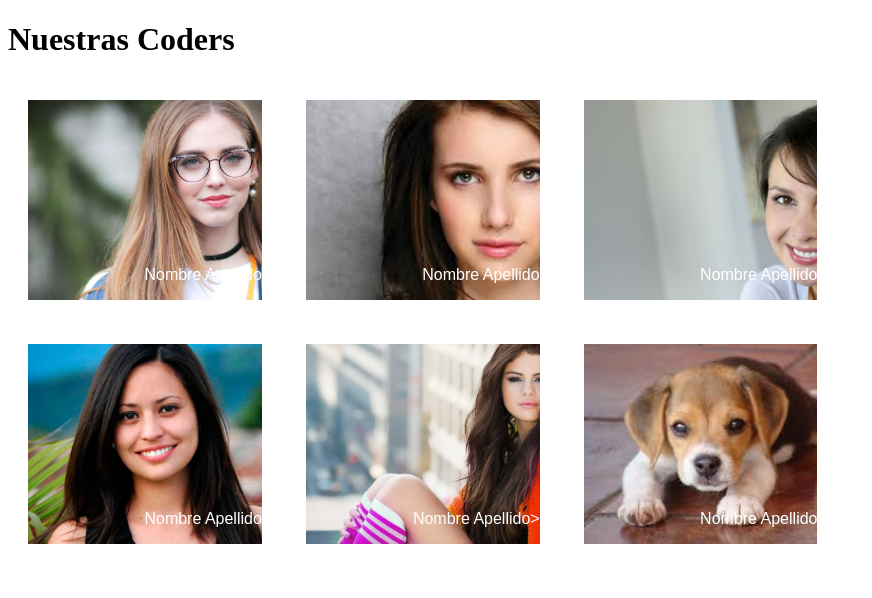
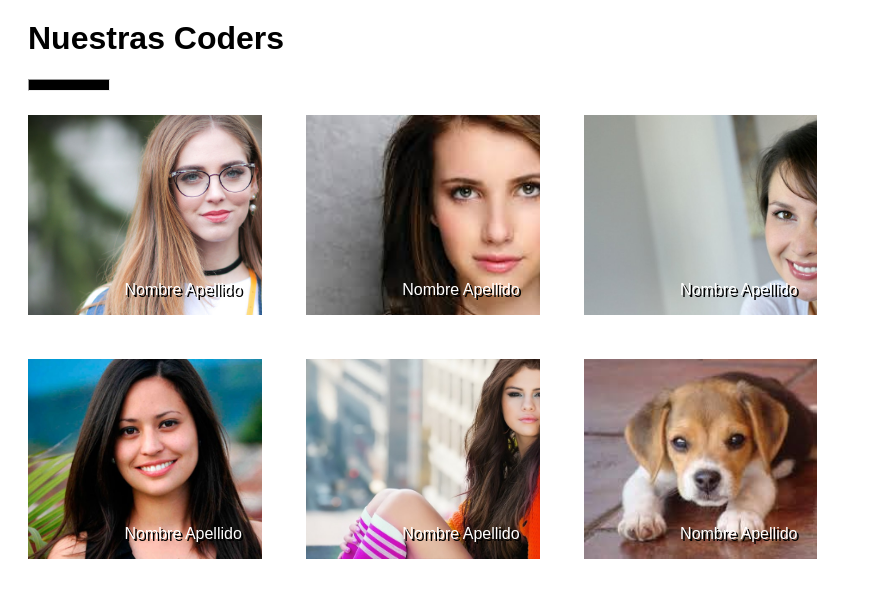
Before and after one commit to Aciremaaleman/coders, a plain HTML site: page index.html in a window 1280 px wide. Shown: the whole page, without its empty margins (0-872 px from the left). Drawn offline with Linux system fonts and the light colour scheme.

Commit message:
nuestros coders ejercicio completo

```diff
--- a/css/style.css
+++ b/css/style.css
@@ -22,6 +22,19 @@
   background-image: url(../assets/images/cara6.jpg);
   background-size: cover;
 }
+
+h1 {
+  font-family: sans-serif;
+  margin: 20px;
+}
+
+hr {
+  background-color: #000;
+  display: inline-block;
+  height: 10px;
+  margin: 0px 20px;
+  width: 80px;
+}
 .cuadro {
   width: 18.5%;
   height:200px;
@@ -30,12 +43,18 @@
   display: inline-block;
   position:relative;
 }
+
+.cuadro:hover {
+  opacity: 0.5;
+}
 .parrafo {
+  color: white;
+  display: inline-block;
   font-family: sans-serif;
   font-size: 16px;
-  color: white;
-  display: inline-block;
+  margin-right: 20px;
   position: relative;
+  text-shadow: 2px 2px #000;
   top: 150px;
   float:right;
 }
--- a/index.html
+++ b/index.html
@@ -7,6 +7,7 @@
   </head>
   <body>
   <h1>Nuestras Coders</h1>
+  <hr>
    <section class="cuadroPrincipal">
      <div id="primero" class="cuadro">
        <p class="parrafo">Nombre Apellido</p>
@@ -23,7 +24,7 @@
        <p class="parrafo">Nombre Apellido</p>
      </div>
      <div  id="quinto" class="cuadro">
-       <p class="parrafo">Nombre Apellido></p>
+       <p class="parrafo">Nombre Apellido</p>
      </div>
      <div id="sexto" class="cuadro">
        <p class="parrafo">Nombre Apellido</p>
```
